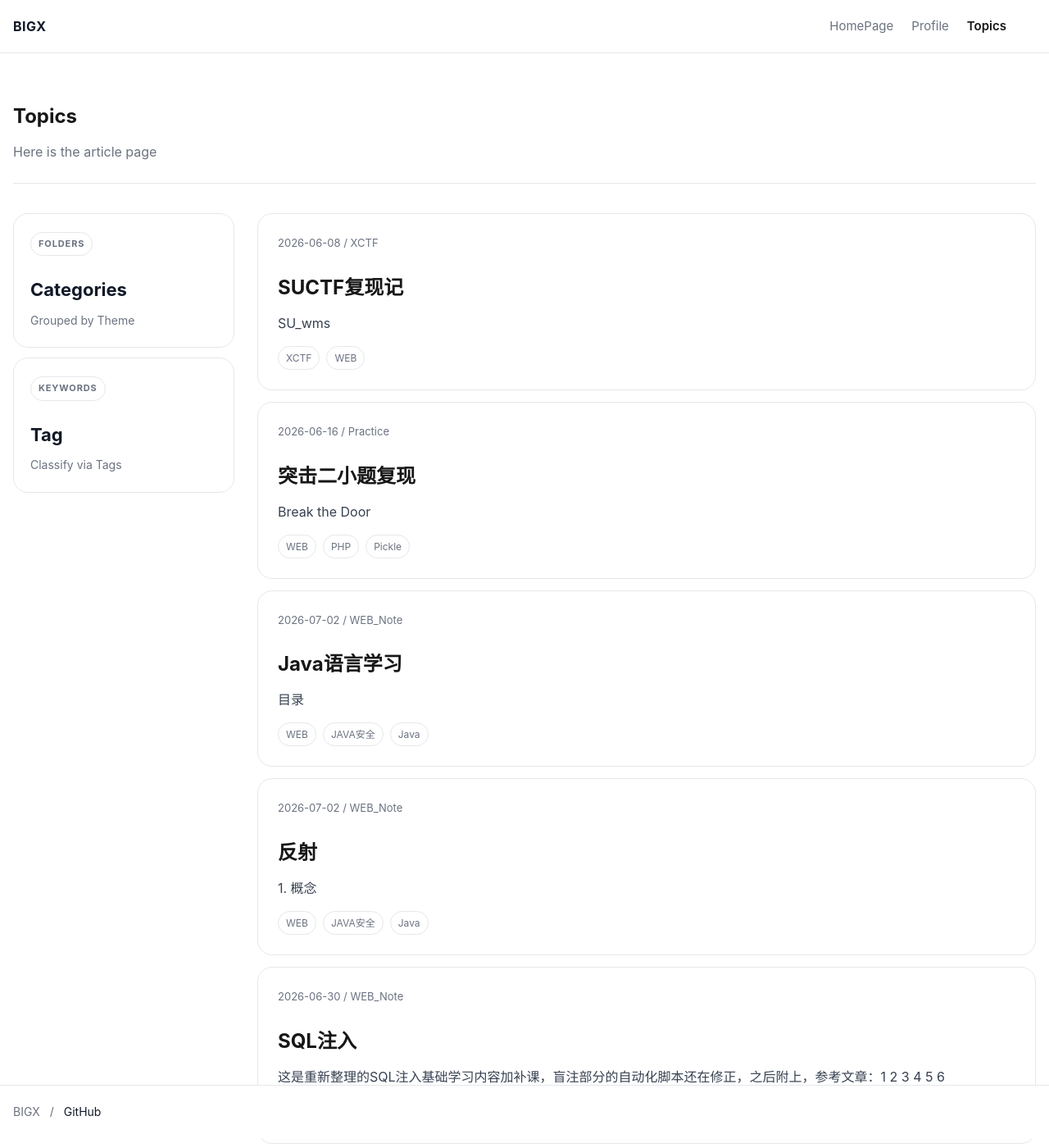
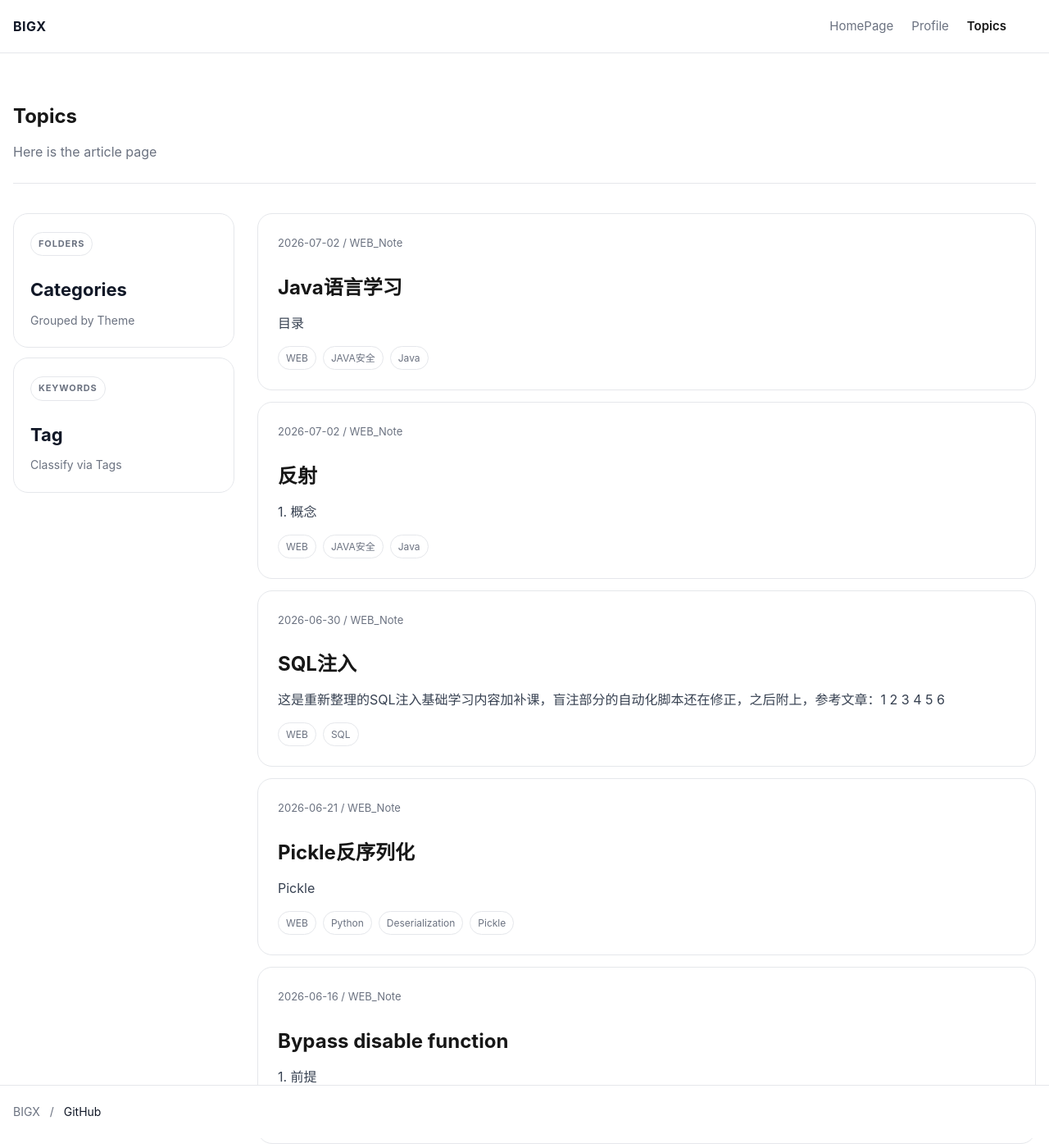
Before and after one commit to BIGX-bigx/BIGX-bigx.github.io, a Jekyll site: the page built from topics.md, in a window 1280 px wide and 1400 px high. Shown: the whole window at 82% size. Built offline with Jekyll 4.4.1, drawn with Linux system fonts in a browser that asks for light colours; some of the changed text lies outside the part shown.

Commit message:
Use chronological ordering on topics

```diff
--- a/topics.md
+++ b/topics.md
@@ -22,20 +22,8 @@ wide: true
 
   <section class="topics-post-panel">
     <div class="topics-posts" id="topics-posts">
-      {% assign suctf_post = site.posts | where: "title", "SUCTF复现记" | first %}
-      {% assign two_exercise_post = site.posts | where: "title", "突击二小题复现" | first %}
-      {% if suctf_post %}
-        {% assign post = suctf_post %}
+      {% for post in site.posts %}
         {% include topics-post-card.html %}
-      {% endif %}
-      {% if two_exercise_post %}
-        {% assign post = two_exercise_post %}
-        {% include topics-post-card.html %}
-      {% endif %}
-      {% for post in site.posts %}
-        {% if post.title != "SUCTF复现记" and post.title != "突击二小题复现" %}
-          {% include topics-post-card.html %}
-        {% endif %}
       {% endfor %}
     </div>
     <nav class="topics-pagination" aria-label="Post pagination" id="topics-pagination"></nav>
```
